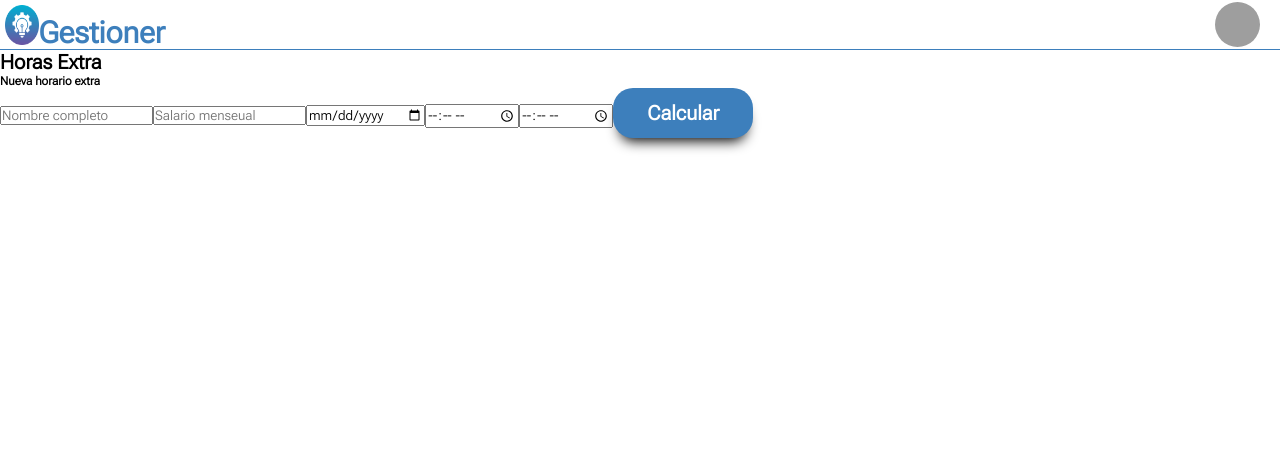
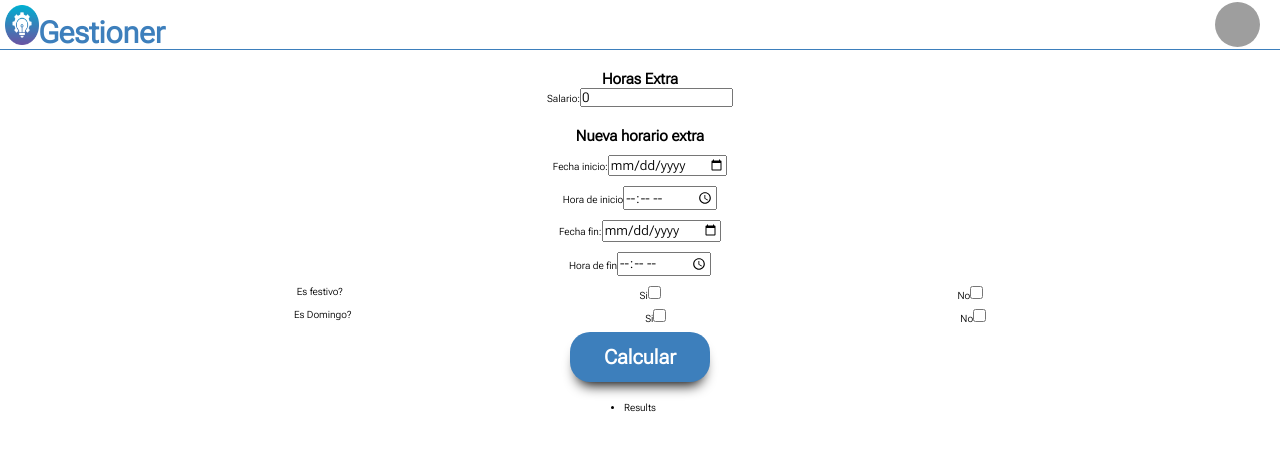
Before and after one commit to AndresCalvoG/GestionDeProcesos, a React (Create React App) app: page /#/ExtraHours in a window 1280 px wide. Shown: the top 450 px of the page. Built offline with nearby package versions, Linux system fonts and the light colour scheme; no server answers; grey boxes are pictures that could not be loaded.

Commit message:
manage hours and dates

```diff
--- a/src/components/InputForm.js
+++ b/src/components/InputForm.js
@@ -2,7 +2,15 @@ import React from "react";
 import "./styles/inputForm.css";
 
 const InputForm = (props) => {
-  return props.type === "checkbox" ? (
+  return props.type === "time" || "date" ? (
+    <input
+      type={props.type}
+      value={props.value}
+      onChange={(e) => {
+        props.converter(props.action, e.target.value);
+      }}
+    />
+  ) : props.type === "checkbox" ? (
     <input
       type={props.type}
       checked={props.value}
--- a/src/pages/ExtraHours/ExtraHours.js
+++ b/src/pages/ExtraHours/ExtraHours.js
@@ -1,25 +1,201 @@
-import React from "react";
-import Style from "styled-components";
+import React, { useState } from "react";
+import Styled from "styled-components";
 
 import Input from "../../components/InputForm";
 import Button from "../../components/Buttons/Button";
 
+const Container = Styled.main`
+  width: 100vw;
+  display: flex;
+  flex-direction: column;
+  align-items:center;
+
+
+  section{
+    width:100%;
+    display: flex;
+    flex-direction: column;
+    align-items: center;
+    padding-top: 2rem;
+  }
+`;
+
+const NewHour = Styled.article`
+  width: 100%;
+  display: flex;
+  flex-direction: column;
+  align-items: center;
+  padding-top: 2rem;
+
+  h2{
+    padding-bottom: 1rem;
+  }
+  input{
+    margin-bottom:1rem;
+  }
+  div{
+    width:100%;
+    display:flex;
+    justify-content: space-evenly;
+  }
+`;
+
 function ExtraHours() {
+  const [salary, setSalary] = useState(0);
+  const [startDate, setStartDate] = useState("");
+  const [endDate, setEndDate] = useState("");
+  const [hourStart, setHourStart] = useState("");
+  const [hourEnd, setHourEnd] = useState("");
+  const [holy, setHoly] = useState([false, false]);
+  const [dominical, setDominical] = useState([false, false]);
+  const [results, setResults] = useState([]);
+
+  let startDateMillis = 0;
+  let endDateMillis = 0;
+
+  function calcExtraHour() {
+    console.log(
+      salary,
+      startDate,
+      endDate,
+      hourStart,
+      hourEnd,
+      holy,
+      dominical
+    );
+    if (holy[0] === true || dominical[0] === true) {
+      console.log("fest");
+    } else {
+      let hours = hourEnd - hourStart;
+      console.log(hours);
+    }
+  }
+  function convertTime(updater, value) {
+    updater(value);
+
+    if (value.includes("-")) {
+      let arrayDate = value.split("-");
+      let d = new Date(arrayDate[0], arrayDate[1] - 1, arrayDate[2]); // dia 86400000
+      console.log(d);
+    } else {
+      let d = new Date();
+      let day = d.getDate();
+      let month = d.getMonth();
+      let year = d.getFullYear();
+      let time = value.split(":");
+      let hour = new Date(year, month, day, time[0], time[1]);
+      console.log(hour);
+    }
+  }
+
   return (
-    <main>
-      <h1>Horas Extra</h1>
+    <Container>
+      <section>
+        <h1>Horas Extra</h1>
+        <label>
+          Salario:
+          <Input type="text" value={salary} action={setSalary} />
+        </label>
+        <NewHour>
+          <h2>Nueva horario extra</h2>
+          <label>
+            Fecha inicio:
+            <Input
+              type="date"
+              value={startDate}
+              action={setStartDate}
+              converter={convertTime}
+            />
+          </label>
+          <label>
+            Hora de inicio
+            <Input
+              type="time"
+              value={hourStart}
+              action={setHourStart}
+              converter={convertTime}
+            />
+          </label>
+          <label>
+            Fecha fin:
+            <Input
+              type="date"
+              value={endDate}
+              action={setEndDate}
+              converter={convertTime}
+            />
+          </label>
+          <label>
+            Hora de fin
+            <Input
+              type="time"
+              value={hourEnd}
+              action={setHourEnd}
+              converter={convertTime}
+            />
+          </label>
+          <div>
+            <p>Es festivo?</p>
+            <label>
+              Si
+              <Input
+                type="checkbox"
+                value={holy[0]}
+                action={setHoly}
+                index={0}
+                array={holy.length}
+              />
+            </label>
+            <label>
+              No
+              <Input
+                type="checkbox"
+                value={holy[1]}
+                action={setHoly}
+                index={1}
+                array={holy.length}
+              />
+            </label>
+          </div>
+          <div>
+            <p>Es Domingo?</p>
+            <label>
+              Si
+              <Input
+                type="checkbox"
+                value={dominical[0]}
+                action={setDominical}
+                index={0}
+                array={dominical.length}
+              />
+            </label>
+            <label>
+              No
+              <Input
+                type="checkbox"
+                value={dominical[1]}
+                action={setDominical}
+                index={1}
+                array={dominical.length}
+              />
+            </label>
+          </div>
+          <Button
+            name="Calcular"
+            type="basic"
+            invertColor={true}
+            action={calcExtraHour}
+          />
+        </NewHour>
+      </section>
       <section>
         <article>
-          <h3>Nueva horario extra</h3>
-          <Input type="text" label="Nombre completo" />
-          <Input type="text" label="Salario menseual" />
-          <Input type="date" label="fecha" />
-          <Input type="time" label="Hora de inicio" />
-          <Input type="time" label="Hora de fin" />
-          <Button name="Calcular" type="basic" invertColor={true} />
+          <ul>
+            <li>Results</li>
+          </ul>
         </article>
       </section>
-    </main>
+    </Container>
   );
 }
 
```
